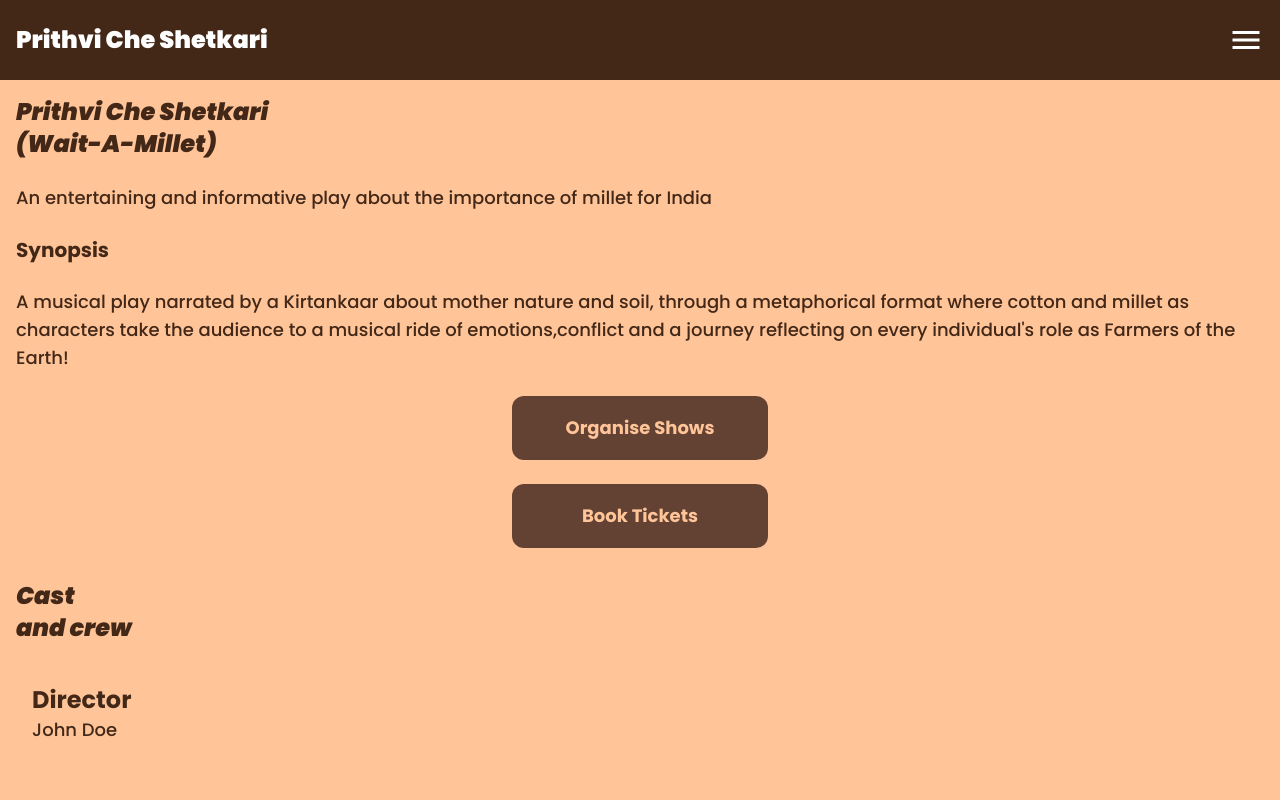
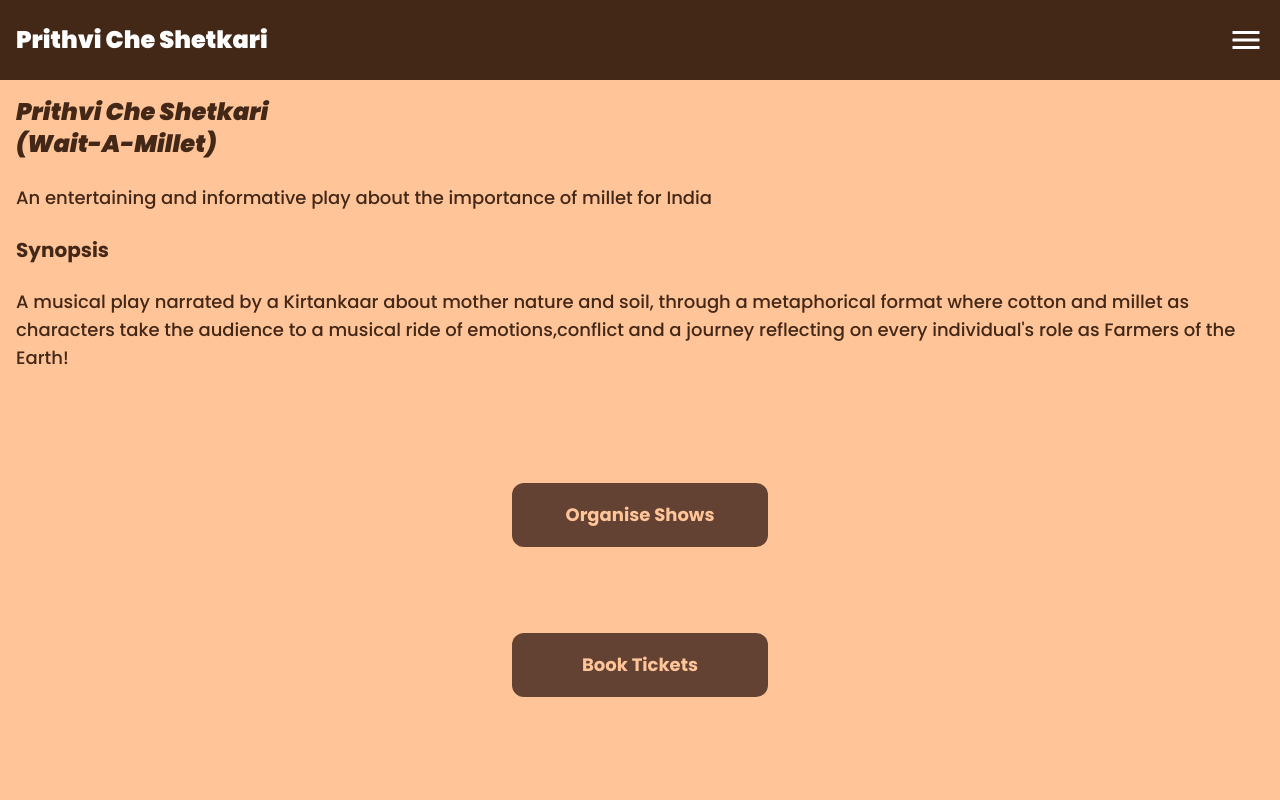
Before and after one commit to nnisarggada/millets, a React (Vite) app: page / in a window 1280 px wide. Shown: the top 800 px of the page. Built offline with nearby package versions, Linux system fonts and the light colour scheme.

Commit message:
site done

```diff
--- a/src/components/Hero.jsx
+++ b/src/components/Hero.jsx
@@ -5,7 +5,7 @@ export default function Hero() {
     <>
       <section
         id="home"
-        className="bg-cover w-full flex flex-col gap-6 bg-primary text-accent text-lg font-medium p-4"
+        className="bg-cover w-full h-screen flex flex-col gap-6 bg-primary text-accent text-lg font-medium p-4"
       >
         <h1 className="text-2xl font-black italic">
           Prithvi Che Shetkari
@@ -23,6 +23,7 @@ export default function Hero() {
           take the audience to a musical ride of emotions,conflict and a journey
           reflecting on every individual's role as Farmers of the Earth!
         </p>
+        <div className="h-full flex flex-col justify-evenly">
           <button
             className="w-64 h-16 self-center bg-secondary text-primary font-bold rounded-xl transition-all hover:drop-shadow-2xl hover:scale-110"
             onClick={() => {
@@ -39,6 +40,7 @@ export default function Hero() {
           >
             Book Tickets
           </button>
+        </div>
       </section>
     </>
   );
```
Lines whose indentation alone changed are shown as unchanged.
